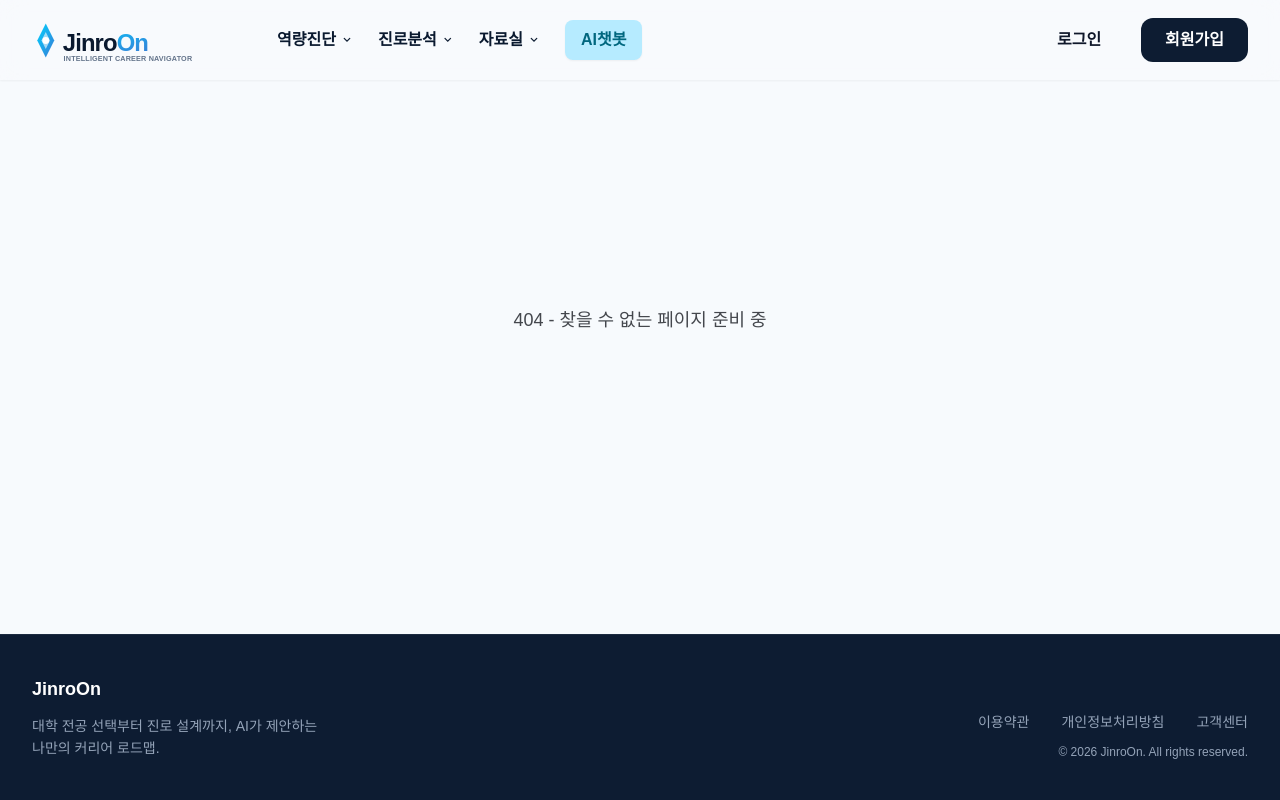
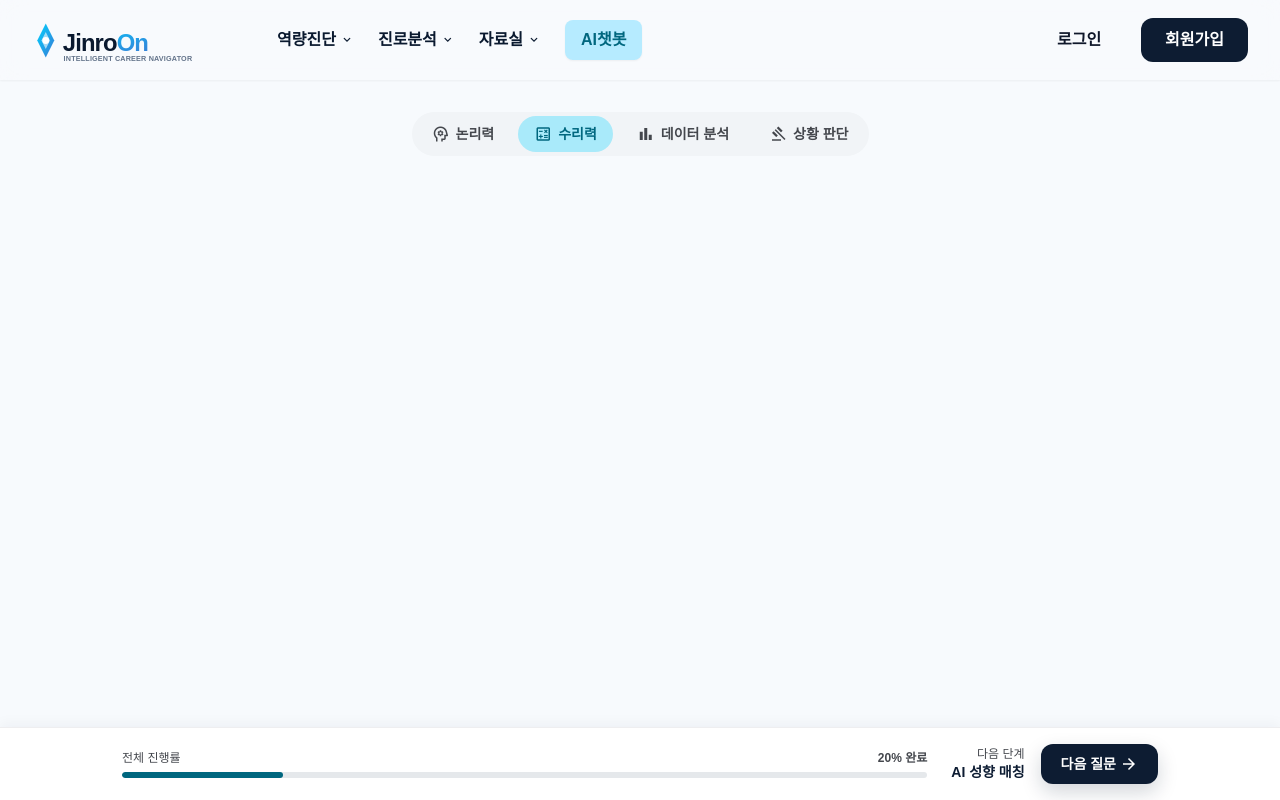
Before and after one commit to JinroOn/JOFE, a React (Vite) app: page /diagnosis/quiz in a window 1280 px wide. Shown: the top 800 px of the page. Built offline with nearby package versions, Linux system fonts and the light colour scheme; a web font is replaced by a local one.

Commit message:
역량 평가 퀴즈 페이지 라우트 및 기본 구조 추가

```diff
--- a/src/App.tsx
+++ b/src/App.tsx
@@ -9,6 +9,7 @@ import FindPassword from './pages/Auth/FindPassword';
 import MyPage from './pages/MyPage';
 import DiagnosisMajor from './pages/Diagnosis/Major';
 import DiagnosisLoading from './pages/Diagnosis/Loading';
+import DiagnosisQuiz from './pages/Diagnosis/Quiz';
 import LibraryNotice from './pages/Library/Notice';
 import LibraryContent from './pages/Library/Content';
 import LibraryContentDetail from './pages/Library/Content/Detail';
@@ -38,6 +39,7 @@ const AppLayout = () => {
           <Route path="/auth/find-password" element={<FindPassword />} />
           <Route path="/diagnosis" element={<DiagnosisMajor />} />
           <Route path="/diagnosis/loading" element={<DiagnosisLoading />} />
+          <Route path="/diagnosis/quiz" element={<DiagnosisQuiz />} />
           <Route path="/analysis/*" element={<Placeholder name="진로분석" />} />
           <Route path="/library" element={<LibraryNotice />} />
           <Route path="/library/content" element={<LibraryContent />} />
--- /dev/null
+++ b/src/pages/Diagnosis/Quiz/index.tsx
@@ -0,0 +1,72 @@
+import { useState } from 'react';
+
+const CATEGORIES = [
+  { id: 'logic', label: '논리력', icon: 'psychology' },
+  { id: 'math', label: '수리력', icon: 'calculate' },
+  { id: 'data', label: '데이터 분석', icon: 'bar_chart' },
+  { id: 'situation', label: '상황 판단', icon: 'gavel' },
+] as const;
+
+type CategoryId = (typeof CATEGORIES)[number]['id'];
+
+const DiagnosisQuiz = () => {
+  const [category, setCategory] = useState<CategoryId>('math');
+  const progress = 20;
+
+  return (
+    <div className="min-h-screen bg-surface flex flex-col">
+      <div className="max-w-[1100px] w-full mx-auto px-4 sm:px-8 pt-8 pb-32 flex-1">
+        <div className="flex justify-center mb-8">
+          <div className="flex gap-2 p-1 bg-surface-container-low rounded-full">
+            {CATEGORIES.map(({ id, label, icon }) => {
+              const active = category === id;
+              return (
+                <button
+                  key={id}
+                  onClick={() => setCategory(id)}
+                  className={`flex items-center gap-1.5 px-4 py-2 rounded-full text-sm font-bold transition-all ${
+                    active
+                      ? 'bg-secondary-container/30 text-secondary'
+                      : 'text-on-surface-variant hover:bg-surface-container'
+                  }`}
+                >
+                  <span className="material-symbols-outlined text-[18px]">{icon}</span>
+                  {label}
+                </button>
+              );
+            })}
+          </div>
+        </div>
+      </div>
+
+      <div className="fixed bottom-0 left-0 right-0 bg-surface-container-lowest border-t border-outline-variant/30 shadow-[0_-4px_12px_rgba(10,25,47,0.04)]">
+        <div className="max-w-[1100px] mx-auto px-4 sm:px-8 py-4 flex items-center justify-between gap-6">
+          <div className="flex-1 min-w-0">
+            <div className="flex items-center justify-between text-xs text-on-surface-variant mb-1.5">
+              <span>전체 진행률</span>
+              <span className="font-bold">{progress}% 완료</span>
+            </div>
+            <div className="h-1.5 w-full bg-surface-container-high rounded-full overflow-hidden">
+              <div
+                className="h-full bg-secondary rounded-full transition-all"
+                style={{ width: `${progress}%` }}
+              />
+            </div>
+          </div>
+          <div className="flex items-center gap-4 shrink-0">
+            <div className="hidden sm:block text-right">
+              <p className="text-xs text-on-surface-variant">다음 단계</p>
+              <p className="text-sm font-bold text-primary-container">AI 성향 매칭</p>
+            </div>
+            <button className="flex items-center gap-1 px-5 py-2.5 text-sm font-bold text-white bg-primary-container rounded-xl shadow-[0_8px_20px_rgba(13,28,50,0.18)] hover:opacity-90 transition-opacity">
+              다음 질문
+              <span className="material-symbols-outlined text-[18px]">arrow_forward</span>
+            </button>
+          </div>
+        </div>
+      </div>
+    </div>
+  );
+};
+
+export default DiagnosisQuiz;
```
